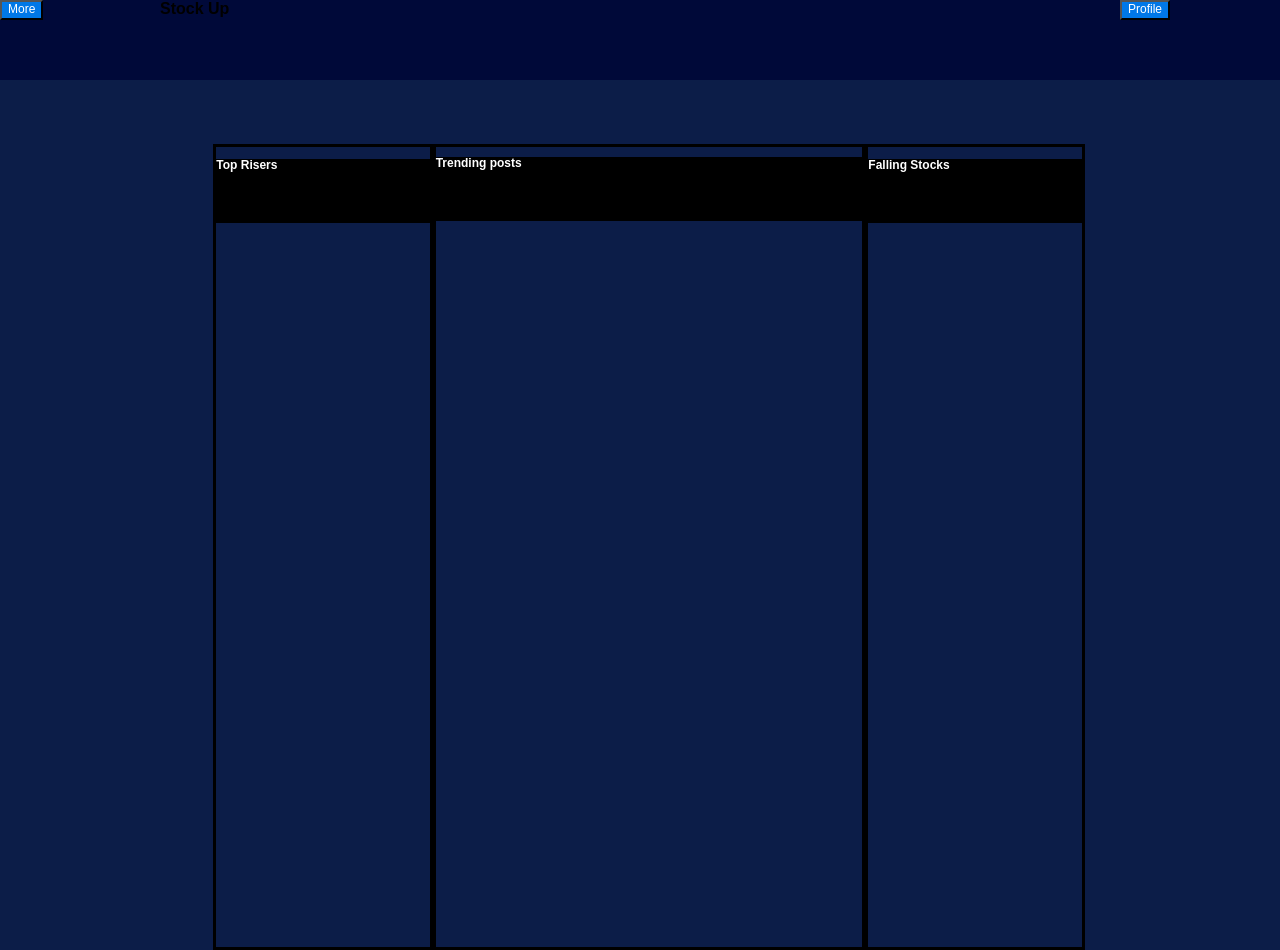
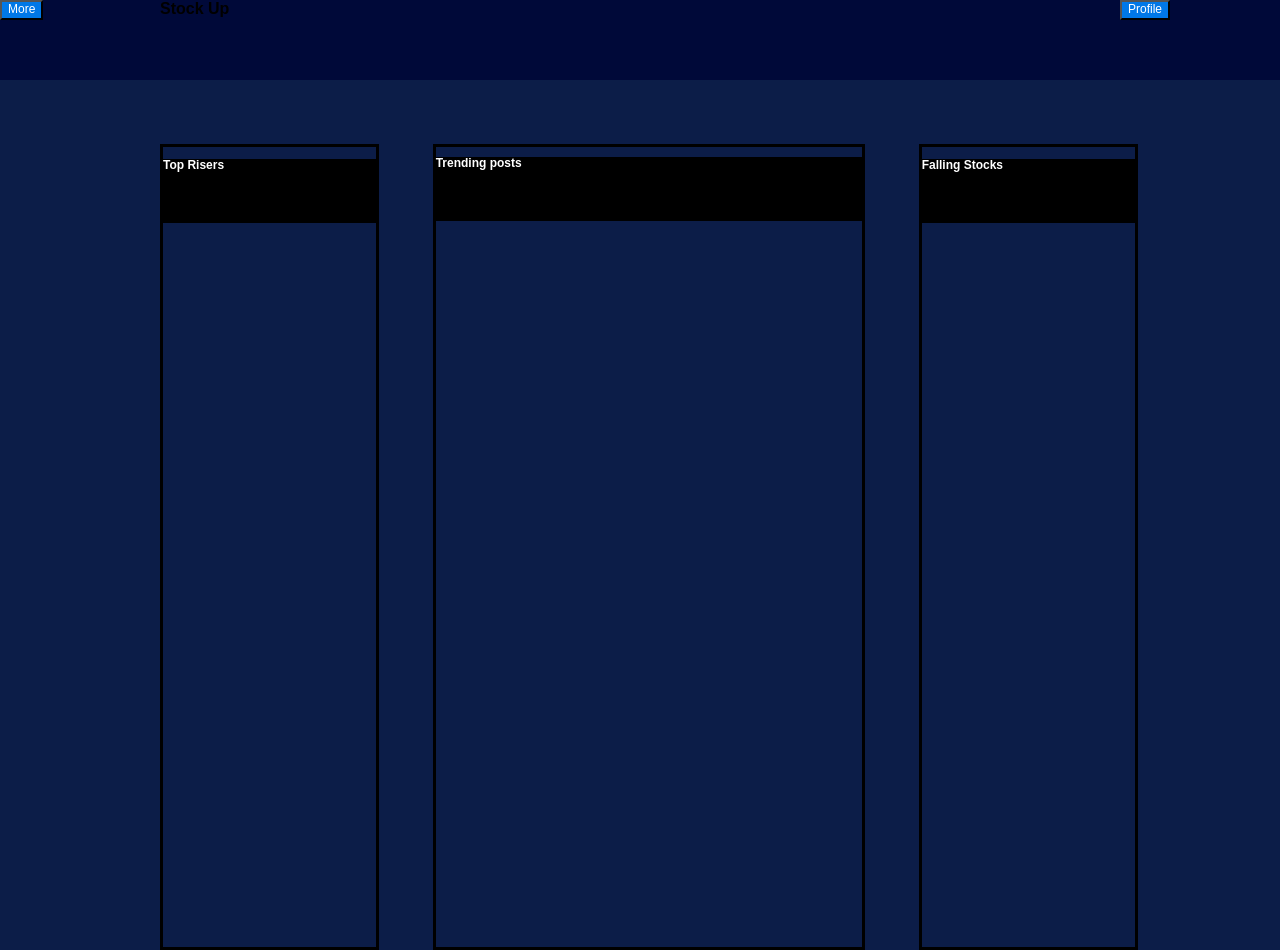
Before and after one commit to csci5117s24/project-1-the-boys, a Flask app: page / in a window 1280 px wide. Run offline with Flask 3, Linux system fonts and the light colour scheme; some libraries are stand-ins or nearby versions.

Commit message:
better layout

```diff
--- a/templates/columns.html
+++ b/templates/columns.html
@@ -1,22 +1,29 @@
 {%extends "frame.html"%}
 {%block content%}
 <div class= "pure-g" id="mainPage">
-    <div class="pure-u-1-6">
+    <div class="pure-u-1-8">
 
     </div>
+
     <div class="pure-u-1-6 sideColumn">
         {%block left%}
         {%endblock%}
+    </div>
+    <div class="pure-u-1-24">
+
     </div>
     <div class="pure-u-1-3 centerColumn">
         {%block center%}
         {%endblock%}
     </div>
+    <div class="pure-u-1-24">
+
+    </div>
     <div class="pure-u-1-6 sideColumn">
         {%block right%}
         {%endblock%}
     </div>
-    <div class="pure-u-1-6">
+    <div class="pure-u-1-8">
 
     </div>
 
```
